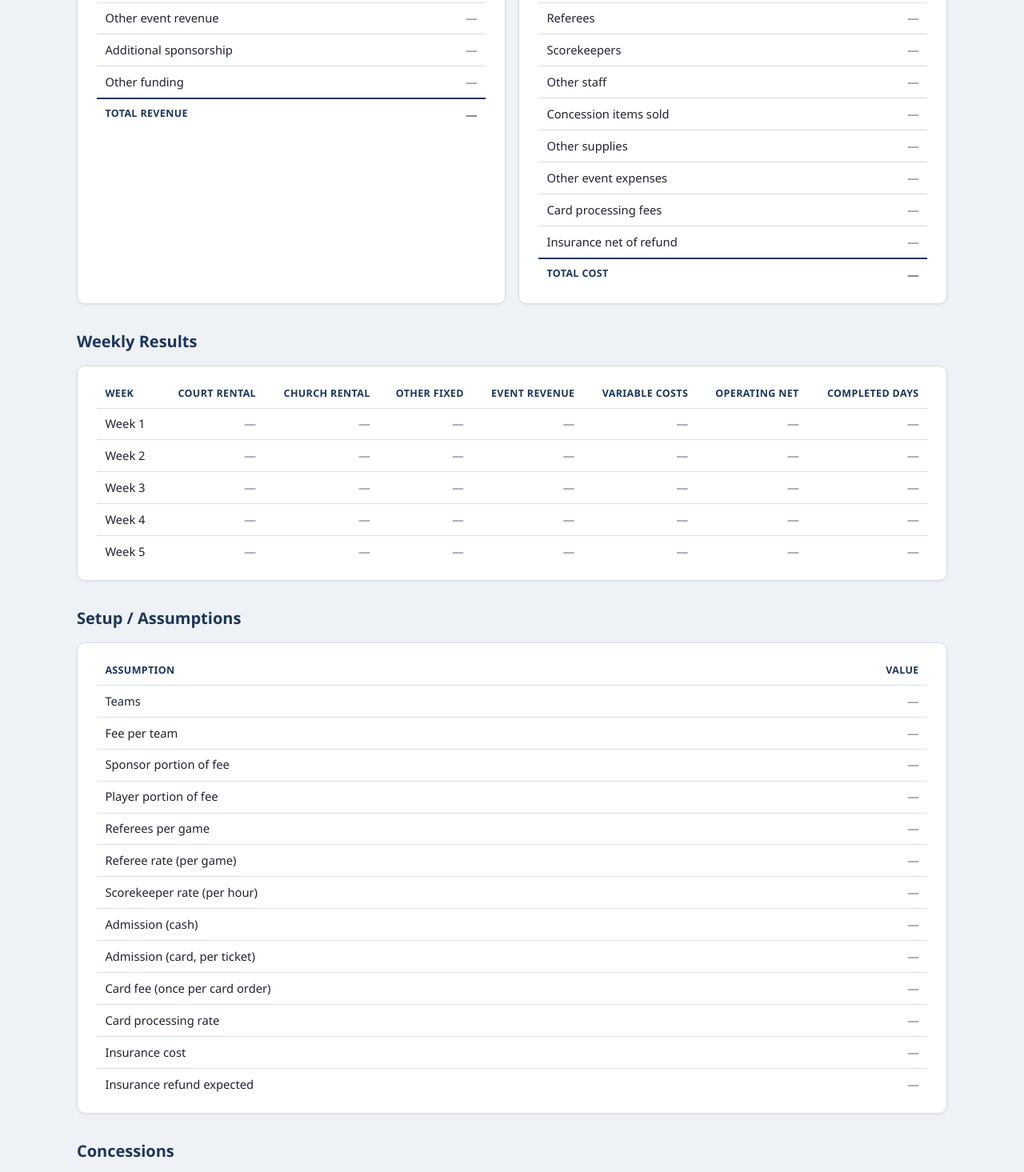
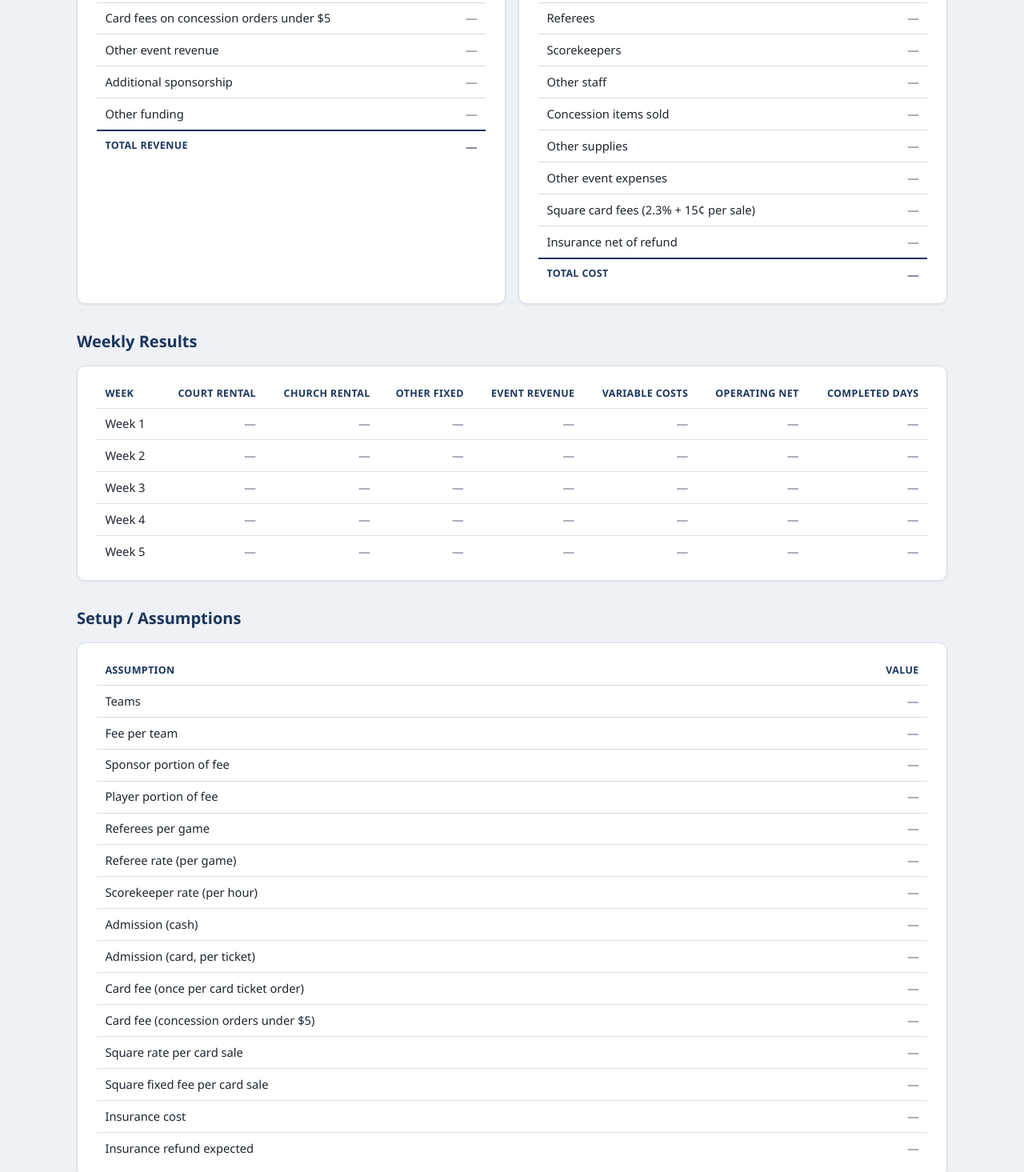
Before and after one commit to alimousli13/GMS-JV-DASHBOARD, a plain HTML site: page index.html in a window 1280 px wide. Shown: the part 921-2386 px from the top of the page at 80% size. Drawn offline with Linux system fonts and the light colour scheme; no server answers.

Commit message:
Card fees and Square costs

```diff
--- a/index.html
+++ b/index.html
@@ -119,6 +119,10 @@
                   <td class="num placeholder" data-key="rev_concessions">—</td>
                 </tr>
                 <tr>
+                  <td>Card fees on concession orders under $5</td>
+                  <td class="num placeholder" data-key="rev_conc_card_fees">—</td>
+                </tr>
+                <tr>
                   <td>Other event revenue</td>
                   <td class="num placeholder" data-key="rev_other_event">—</td>
                 </tr>
@@ -186,7 +190,7 @@
                   <td class="num placeholder" data-key="cost_other_event">—</td>
                 </tr>
                 <tr>
-                  <td>Card processing fees</td>
+                  <td>Square card fees (2.3% + 15¢ per sale)</td>
                   <td class="num placeholder" data-key="cost_card_fees">—</td>
                 </tr>
                 <tr>
@@ -331,12 +335,20 @@
                 <td class="num placeholder" data-key="admission_card">—</td>
               </tr>
               <tr>
-                <td>Card fee (once per card order)</td>
+                <td>Card fee (once per card ticket order)</td>
                 <td class="num placeholder" data-key="card_fee_order">—</td>
               </tr>
               <tr>
-                <td>Card processing rate</td>
+                <td>Card fee (concession orders under $5)</td>
+                <td class="num placeholder" data-key="conc_card_fee">—</td>
+              </tr>
+              <tr>
+                <td>Square rate per card sale</td>
                 <td class="num placeholder" data-key="card_rate">—</td>
+              </tr>
+              <tr>
+                <td>Square fixed fee per card sale</td>
+                <td class="num placeholder" data-key="card_fee_txn">—</td>
               </tr>
               <tr>
                 <td>Insurance cost</td>
```
Also changed, not shown: 1 other file.
